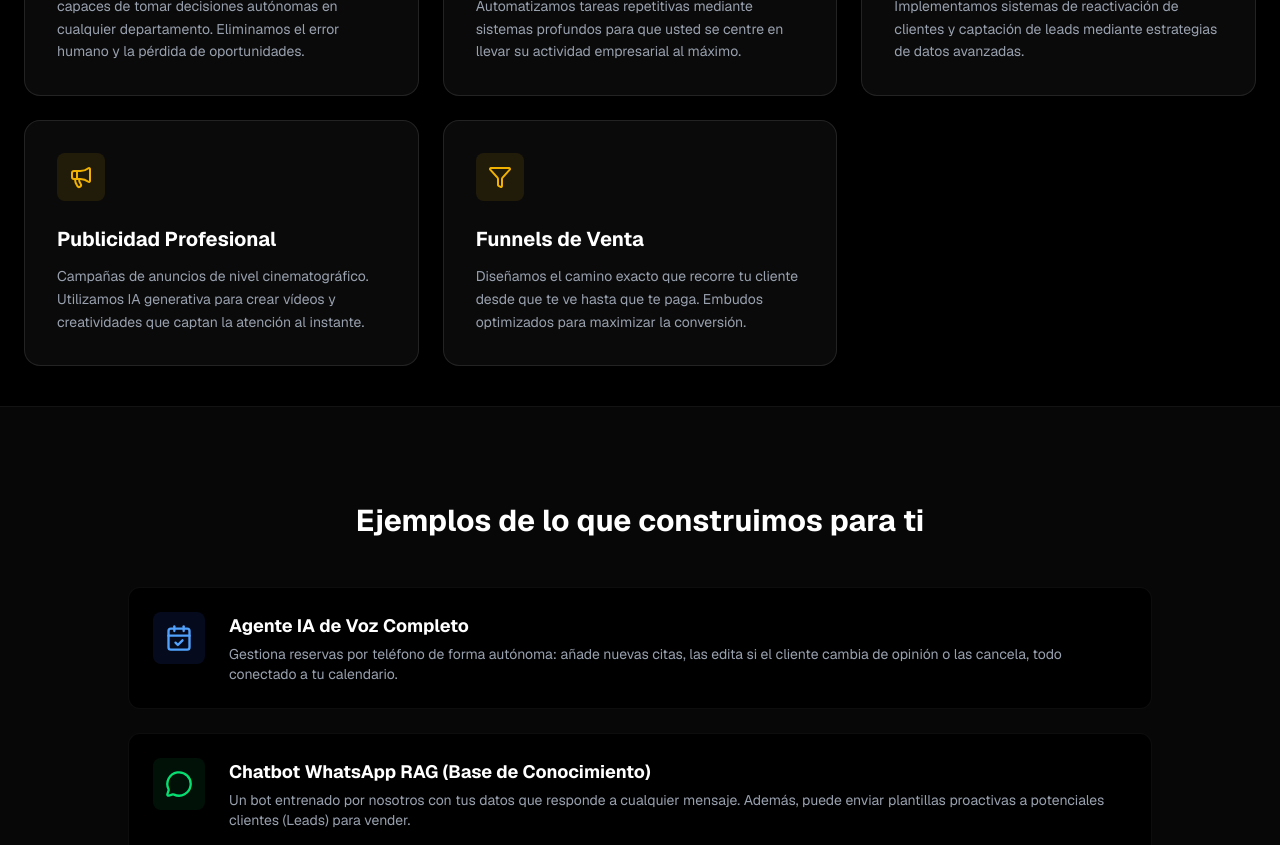
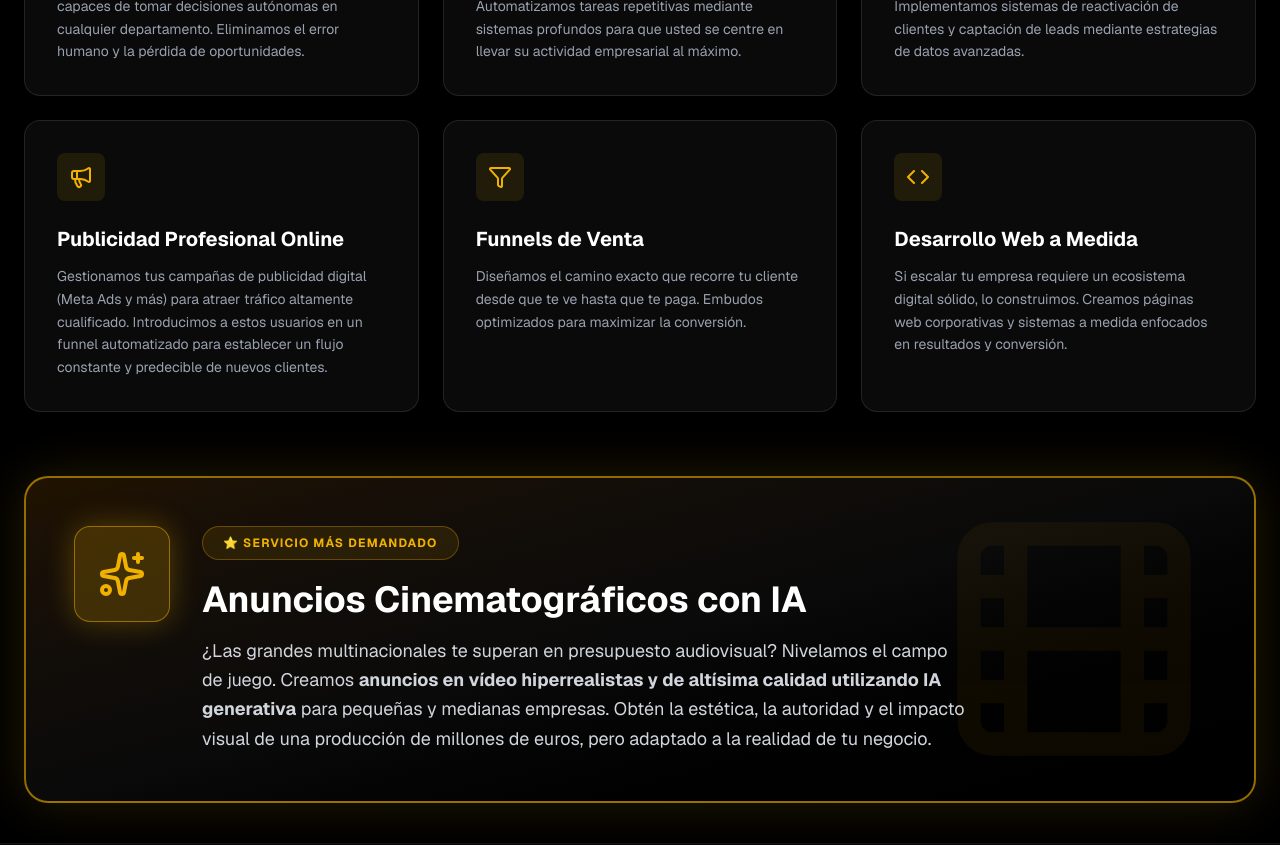
Before and after one commit to alewine73/nexocore-web, a Next.js app: page /servicios in a window 1280 px wide. Shown: the part 840-1685 px from the top of the page. Built offline with nearby package versions, Linux system fonts and the light colour scheme; no server answers.

Commit message:
actualizacion servicios

```diff
--- a/app/servicios/page.tsx
+++ b/app/servicios/page.tsx
@@ -10,10 +10,12 @@ import {
   FileText,
   Video,
   Infinity,
-  CalendarCheck
+  CalendarCheck,
+  Code,
+  Sparkles, // <-- NUEVO ICONO PARA EL SERVICIO DE ORO
+  Film      // <-- NUEVO ICONO DE FONDO PARA EL SERVICIO DE ORO
 } from "lucide-react";
 import ContactForm from "@/components/ContactForm";
-
 
 export default function ServiciosPage() {
   return (
@@ -53,7 +55,7 @@ export default function ServiciosPage() {
       {/* --- LISTA DE SERVICIOS --- */}
       <section className="pb-10 px-6 max-w-7xl mx-auto space-y-16">
 
-        {/* 1. CONSULTORÍA (INTACTA - NO TOCAR) */}
+        {/* 1. CONSULTORÍA */}
         <div className="bg-gradient-to-r from-yellow-900/10 to-black border border-yellow-500/50 p-8 md:p-12 rounded-3xl relative overflow-hidden">
           <div className="flex flex-col md:flex-row items-center gap-8 relative z-10">
             <div className="h-20 w-20 bg-yellow-500/20 text-yellow-500 rounded-full flex items-center justify-center shrink-0 shadow-[0_0_30px_rgba(234,179,8,0.2)]">
@@ -69,10 +71,10 @@ export default function ServiciosPage() {
           </div>
         </div>
 
-        {/* 2. SERVICIOS PRINCIPALES (Los 5 Cuadros) */}
+        {/* 2. SERVICIOS PRINCIPALES (Los 6 Cuadros) */}
         <div className="grid md:grid-cols-2 lg:grid-cols-3 gap-6">
 
-            {/* Agentes de Voz (TEXTO ORIGINAL) */}
+            {/* Agentes de Voz */}
             <div className="bg-[#0a0a0a] border border-white/10 p-8 rounded-2xl hover:border-yellow-500/30 transition-all duration-300">
               <div className="h-12 w-12 bg-yellow-500/10 text-yellow-500 rounded-lg flex items-center justify-center mb-6">
                 <Bot size={24} />
@@ -83,7 +85,7 @@ export default function ServiciosPage() {
               </p>
             </div>
 
-            {/* Automatización (TEXTO ORIGINAL) */}
+            {/* Automatización */}
             <div className="bg-[#0a0a0a] border border-white/10 p-8 rounded-2xl hover:border-yellow-500/30 transition-all duration-300">
               <div className="h-12 w-12 bg-yellow-500/10 text-yellow-500 rounded-lg flex items-center justify-center mb-6">
                 <BrainCircuit size={24} />
@@ -94,7 +96,7 @@ export default function ServiciosPage() {
               </p>
             </div>
 
-            {/* Growth (TEXTO ORIGINAL) */}
+            {/* Growth */}
             <div className="bg-[#0a0a0a] border border-white/10 p-8 rounded-2xl hover:border-yellow-500/30 transition-all duration-300">
               <div className="h-12 w-12 bg-yellow-500/10 text-yellow-500 rounded-lg flex items-center justify-center mb-6">
                 <TrendingUp size={24} />
@@ -105,18 +107,18 @@ export default function ServiciosPage() {
               </p>
             </div>
 
-            {/* Publicidad (AÑADIDO) */}
+            {/* Publicidad (TEXTO ACTUALIZADO Y MEJORADO) */}
             <div className="bg-[#0a0a0a] border border-white/10 p-8 rounded-2xl hover:border-yellow-500/30 transition-all duration-300">
               <div className="h-12 w-12 bg-yellow-500/10 text-yellow-500 rounded-lg flex items-center justify-center mb-6">
                 <Megaphone size={24} />
               </div>
-              <h3 className="text-xl font-bold text-white mb-3">Publicidad Profesional</h3>
+              <h3 className="text-xl font-bold text-white mb-3">Publicidad Profesional Online</h3>
               <p className="text-gray-400 text-sm leading-relaxed">
-                Campañas de anuncios de nivel cinematográfico. Utilizamos IA generativa para crear vídeos y creatividades que captan la atención al instante.
+                Gestionamos tus campañas de publicidad digital (Meta Ads y más) para atraer tráfico altamente cualificado. Introducimos a estos usuarios en un funnel automatizado para establecer un flujo constante y predecible de nuevos clientes.
               </p>
             </div>
 
-            {/* Funnels (AÑADIDO) */}
+            {/* Funnels */}
             <div className="bg-[#0a0a0a] border border-white/10 p-8 rounded-2xl hover:border-yellow-500/30 transition-all duration-300">
               <div className="h-12 w-12 bg-yellow-500/10 text-yellow-500 rounded-lg flex items-center justify-center mb-6">
                 <Filter size={24} />
@@ -126,10 +128,52 @@ export default function ServiciosPage() {
                 Diseñamos el camino exacto que recorre tu cliente desde que te ve hasta que te paga. Embudos optimizados para maximizar la conversión.
               </p>
             </div>
+
+            {/* Desarrollo */}
+            <div className="bg-[#0a0a0a] border border-white/10 p-8 rounded-2xl hover:border-yellow-500/30 transition-all duration-300">
+              <div className="h-12 w-12 bg-yellow-500/10 text-yellow-500 rounded-lg flex items-center justify-center mb-6">
+                <Code size={24} />
+              </div>
+              <h3 className="text-xl font-bold text-white mb-3">Desarrollo Web a Medida</h3>
+              <p className="text-gray-400 text-sm leading-relaxed">
+                Si escalar tu empresa requiere un ecosistema digital sólido, lo construimos. Creamos páginas web corporativas y sistemas a medida enfocados en resultados y conversión.
+              </p>
+            </div>
+
         </div>
+
+        {/* --- 3. SERVICIO DE ORO (NUEVO DESTACADO) --- */}
+        <div className="mt-12 bg-gradient-to-br from-yellow-700/20 via-[#0a0a0a] to-black border-2 border-yellow-500/60 p-8 md:p-12 rounded-3xl relative overflow-hidden shadow-[0_0_50px_rgba(234,179,8,0.15)] group hover:shadow-[0_0_70px_rgba(234,179,8,0.25)] transition-all duration-500">
+
+          {/* Icono gigante de fondo para darle estética cinematográfica */}
+          <div className="absolute top-1/2 -translate-y-1/2 right-10 opacity-5 pointer-events-none group-hover:scale-110 transition-transform duration-700 hidden md:block">
+             <Film size={280} className="text-yellow-500" />
+          </div>
+
+          <div className="relative z-10 flex flex-col md:flex-row items-center md:items-start gap-8">
+            <div className="h-24 w-24 bg-yellow-500/20 text-yellow-500 rounded-2xl flex items-center justify-center shrink-0 shadow-[0_0_30px_rgba(234,179,8,0.3)] border border-yellow-500/50">
+              <Sparkles size={48} />
+            </div>
+
+            <div className="text-center md:text-left flex-1">
+              <div className="inline-block bg-yellow-500/10 text-yellow-500 px-5 py-2 rounded-full text-xs font-bold tracking-widest uppercase mb-5 border border-yellow-500/30">
+                ⭐ Servicio Más Demandado
+              </div>
+              <h2 className="text-3xl md:text-4xl font-bold text-white mb-4">
+                Anuncios Cinematográficos con IA
+              </h2>
+              <p className="text-gray-300 leading-relaxed text-lg max-w-3xl">
+                ¿Las grandes multinacionales te superan en presupuesto audiovisual? Nivelamos el campo de juego.
+                Creamos <strong>anuncios en vídeo hiperrealistas y de altísima calidad utilizando IA generativa</strong> para pequeñas y medianas empresas.
+                Obtén la estética, la autoridad y el impacto visual de una producción de millones de euros, pero adaptado a la realidad de tu negocio.
+              </p>
+            </div>
+          </div>
+        </div>
+
       </section>
 
-      {/* --- NUEVA SECCIÓN: EJEMPLOS DE AUTOMATIZACIÓN (TU IDEA) --- */}
+      {/* --- NUEVA SECCIÓN: EJEMPLOS DE AUTOMATIZACIÓN --- */}
       <section className="py-24 px-6 bg-zinc-900/30 border-y border-white/5">
         <div className="max-w-5xl mx-auto">
           <h2 className="text-3xl font-bold text-white mb-12 text-center">
```
